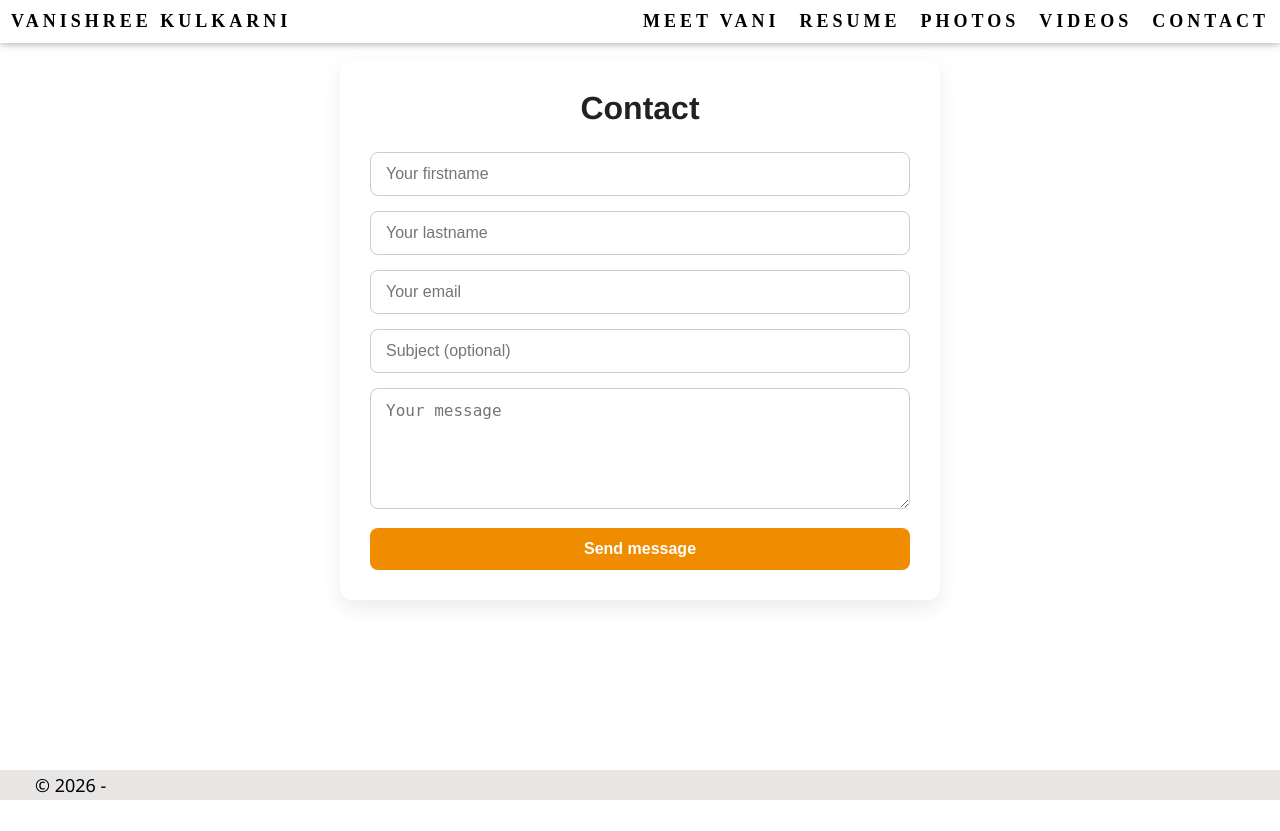
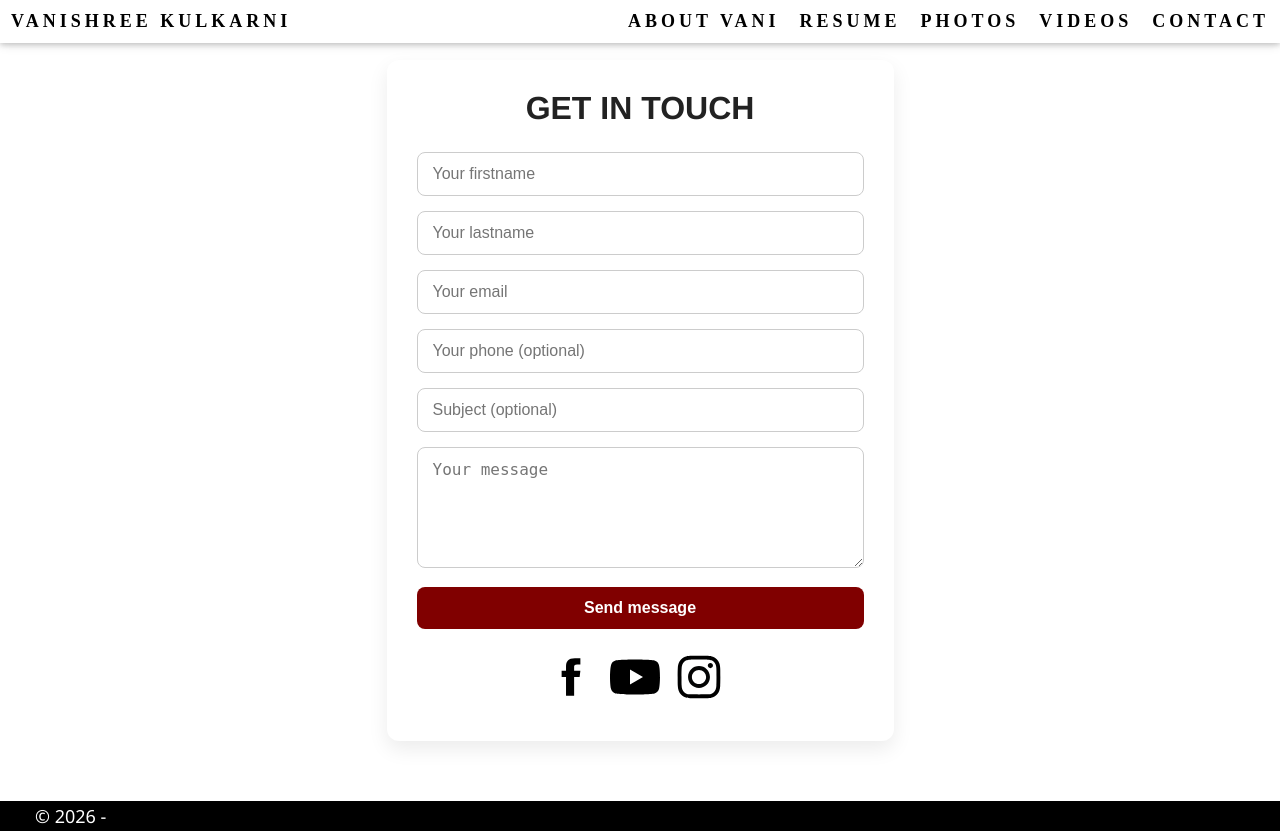
Before and after one commit to dcosme-stack/vani-portfolio, a Django app: page /contact/ in a window 1280 px wide. Before the commit the page ends 800 px from the top, so only its background shows below. Run offline with Django 5.2, Linux system fonts and the light colour scheme; data that the repository does not hold is empty; some libraries are stand-ins or nearby versions.

Commit message:
Finalize contact app + media templates gitignore fix

```diff
--- a/contact/admin.py
+++ b/contact/admin.py
@@ -4,10 +4,10 @@ from .models import ContactMessage
 
 @admin.register(ContactMessage)
 class ContactMessageAdmin(admin.ModelAdmin):
-    list_display = ("firstname", "lastname", "email", "subject", "created_at", "is_read")
+    list_display = ("firstname", "lastname", "email", "phone", "subject", "created_at", "is_read")
     list_filter = ("is_read", "created_at")
-    search_fields = ("firstname", "lastname", "email", "message")
-    readonly_fields = ("firstname", "lastname", "email", "subject", "message", "created_at")
+    search_fields = ("firstname", "lastname", "email", "phone", "message")
+    readonly_fields = ("firstname", "lastname", "email", "phone", "subject", "message", "created_at")
 
     def has_add_permission(self, request):
         return False  # admin cannot create messages manually
--- a/contact/forms.py
+++ b/contact/forms.py
@@ -4,12 +4,13 @@ from .models import ContactMessage
 class ContactForm(forms.ModelForm):
     class Meta:
         model = ContactMessage
-        fields = ["firstname", "lastname", "email", "subject", "message"]
+        fields = ["firstname", "lastname", "email", "phone", "subject", "message"]
 
         widgets = {
             "firstname": forms.TextInput(attrs={"placeholder": "Your firstname"}),
             "lastname": forms.TextInput(attrs={"placeholder": "Your lastname"}),
             "email": forms.EmailInput(attrs={"placeholder": "Your email"}),
+            "phone": forms.TextInput(attrs={"placeholder": "Your phone (optional)"}),
             "subject": forms.TextInput(attrs={"placeholder": "Subject (optional)"}),
             "message": forms.Textarea(attrs={"placeholder": "Your message", "rows": 5}),
         }
--- a/contact/models.py
+++ b/contact/models.py
@@ -9,6 +9,7 @@ class ContactMessage(models.Model):
         verbose_name_plural = "Contact"
     firstname = models.CharField(max_length=100)
     lastname = models.CharField(max_length=100)
+    phone = models.CharField(max_length=20, blank=True)
     email = models.EmailField()
     subject = models.CharField(max_length=150, blank=True)
     message = models.TextField()
--- a/pages/admin.py
+++ b/pages/admin.py
@@ -56,7 +56,7 @@ class ReferenceInline(admin.TabularInline):
 class ExperienceInline(admin.TabularInline):
     model = Experience
     extra = 0
-    #fields = ("Title", "Description", "Order")
+    fields = ("order","title", "description")
 
 @admin.register(Resume)
 class ResumeAdmin(admin.ModelAdmin):
--- a/static/css/style.css
+++ b/static/css/style.css
@@ -3,6 +3,18 @@
     padding: 0;
     margin: 0;
     box-sizing: border-box;
+}
+
+html, body {
+    height: 100%;
+    margin: 0;
+}
+
+/*Body update for vertical alignment*/
+body {
+    display: flex;
+    flex-direction: column;
+    min-height: 100vh;
 }
 
 /*Top navigation styling*/
@@ -109,10 +121,10 @@ p.social-media-icon {
 
 /*Footer styling for landing page*/
 footer.lp-footer {
-    background-color: rgb(232, 229, 229);
+    background-color: black;
+    color:white;
     width: 100%;
-    position: fixed;
-    bottom: 0;
+    margin-top: auto;
 }
 
 footer.lp-footer p,
@@ -439,6 +451,14 @@ span.close-modal{
 
 /*Contact form section*/
 
+.site-main {
+    flex: 1;                      /* fills available vertical space */
+    display: flex;
+    align-items: center;          /* vertical centering */
+    justify-content: center;      /* horizontal centering */
+}
+
+
 /* --- Section Container --- */
 .contact {
     max-width: 600px;
@@ -497,7 +517,7 @@ span.close-modal{
 .contact input[type="text"]:focus,
 .contact input[type="email"]:focus,
 .contact textarea:focus {
-    border-color: #f08c00;
+    border-color: maroon;
     box-shadow: 0 0 5px rgba(240, 140, 0, 0.3);
     outline: none;
 }
@@ -511,7 +531,7 @@ span.close-modal{
 /* --- Button --- */
 .contact button {
     padding: 12px 20px;
-    background-color: #f08c00;
+    background-color: maroon;
     color: #fff;
     border: none;
     border-radius: 8px;
@@ -522,7 +542,7 @@ span.close-modal{
 }
 
 .contact button:hover {
-    background-color: #e07a00;
+    background-color: maroon;
 }
 
 /* --- Responsive adjustments --- */
--- a/templates/base.html
+++ b/templates/base.html
@@ -13,7 +13,7 @@
   {% block extra_css %}{% endblock %}
 </head>
 
-<body>
+<body {% block body_css %}{% endblock %}>
 
   {% include "components/navbar.html" %}
 
--- a/templates/components/navbar.html
+++ b/templates/components/navbar.html
@@ -5,7 +5,7 @@
             <li><a href="{% url 'pages:homepage' %}">VANISHREE KULKARNI</a></li>
         </ul>
         <ul class="right-top-nav">
-            <li><a href="{% url 'pages:about' %}">MEET VANI</a></li>
+            <li><a href="{% url 'pages:about' %}">ABOUT VANI</a></li>
             <li><a href="{% url 'pages:resume' %}">RESUME</a></li>
             <li><a href="{% url 'media:photo_list' %}">PHOTOS</a></li>
             <li><a href="{% url 'media:video_list' %}">VIDEOS</a></li>
--- a/templates/contact/contact.html
+++ b/templates/contact/contact.html
@@ -1,9 +1,14 @@
 {% extends "base.html" %}
 {% load static %}
 
+{% block title %}Vani | Portfolio - Contact Me{% endblock %}
+
 {% block content %}
+
+<main class="site-main">
+
     <section class="contact" id="contact-section">
-    <h1>Contact</h1>
+        <h1>GET IN TOUCH</h1>
 
         {% if messages %}
             {% for message in messages %}
@@ -19,12 +24,22 @@
             <div>{{ form.firstname }}</div>
             <div>{{ form.lastname }}</div>
             <div>{{ form.email }}</div>
+            <div>{{ form.phone }}</div>
             <div>{{ form.subject }}</div>
             <div>{{ form.message }}</div>
 
             <button type="submit">Send message</button>
         </form>
+
+        <br />
+        <p class="social-media-icon">
+            <a href="{{ site.facebook_url }}" target="_blank"><img src="{% static 'images/socialmedia/facebook.svg' %}" alt="Facebook icon"></a>
+            <a href="{{ site.youtube_url }}" target="_blank"><img src="{% static 'images/socialmedia/youtube.svg' %}" alt="Youtube icon"></a>
+            <a href="{{ site.instagram_url }}" target="_blank"><img src="{% static 'images/socialmedia/instagram.svg' %}" alt="Instagram icon"></a>
+        </p>
+
     </section>
+</main>
 {% endblock %}
 
 {% block extra_js %}
--- a/templates/pages/about.html
+++ b/templates/pages/about.html
@@ -1,4 +1,8 @@
 {% extends "base.html" %}
+
+{% block title %}Vani | Portfolio - About Vani{% endblock %}
+
+{% block body_css %}class="dark"{% endblock %}
 
 {% block content %}
     <br />
--- a/templates/pages/resume.html
+++ b/templates/pages/resume.html
@@ -1,5 +1,9 @@
 {% extends "base.html" %}
 {% load static %}
+
+{% block title %}Vani | Portfolio - My Resume{% endblock %}
+
+{% block body_css %}class="dark"{% endblock %}
 
 {% block content %}
 
```
Also changed, not shown: templates/media/photos.html (added, +20 -0 lines), templates/media/videos.html (added, +15 -0 lines), templates/pages/homepage.html (+5 -2 lines), contact/migrations/0002_contactmessage_phone.py (added), 1 other file. Lines whose indentation alone changed are shown as unchanged.
